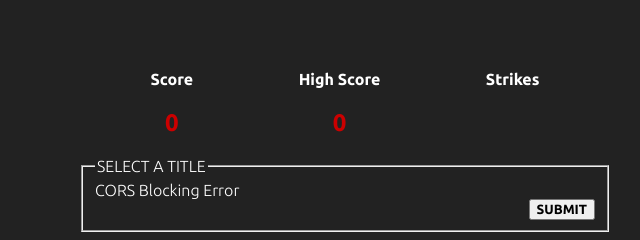
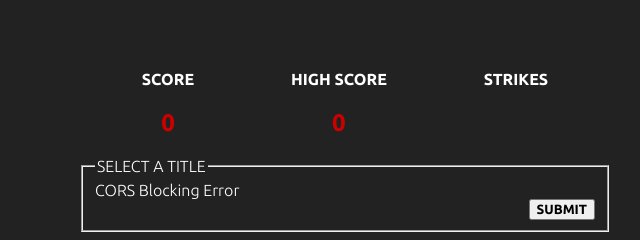
Before and after one commit to CBQuag/SBGame, a website: page index.html in a window 1280 px wide. Shown: the part 394-634 px from the top of the page, 295-935 px from the left. Drawn offline with Linux system fonts and the light colour scheme; no server answers.

Commit message:
minor aesthetic changes

```diff
--- a/index.html
+++ b/index.html
@@ -19,13 +19,13 @@
     </div>
     <div id="score-window">
         <div id="score-box">
-            <h4>Score</h4><h2 id="current-score"></h2>
+            <h4>SCORE</h4><h2 id="current-score"></h2>
         </div>
         <div id="goal-box">
-            <h4>High Score</h4><h2 id="high-score"></h2>
+            <h4>HIGH SCORE</h4><h2 id="high-score"></h2>
         </div>
         <div id="tries-box">
-            <h4>Strikes</h4><h2 id="tries-left"></h2>
+            <h4>STRIKES</h4><h2 id="tries-left"></h2>
         </div>
     </div>
     <form>
```
